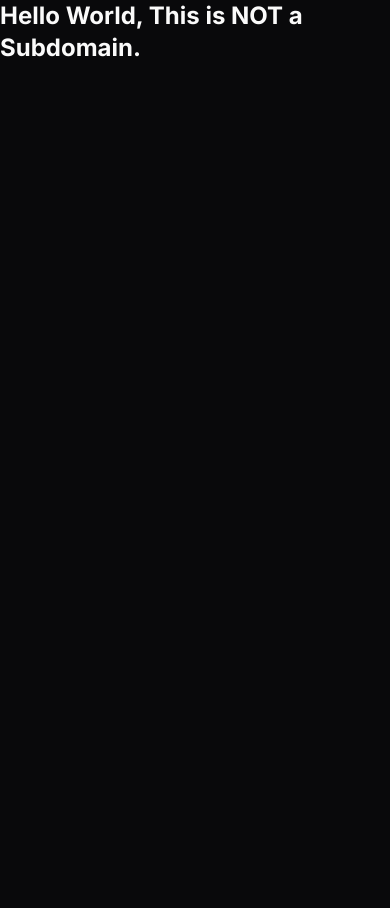
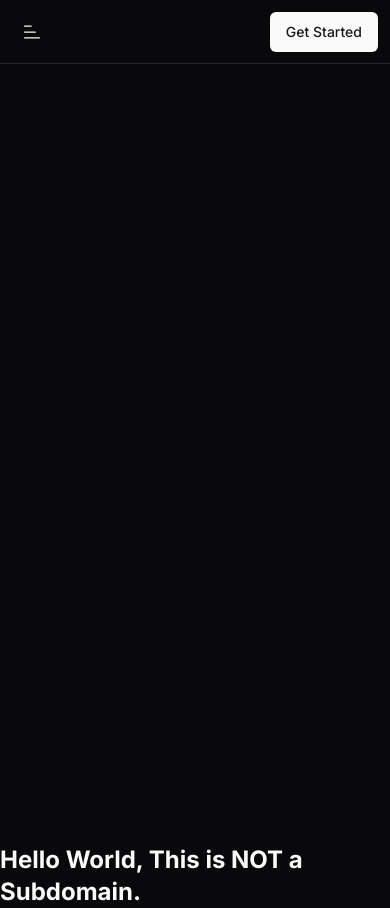
Before and after one commit to ramezj/astralics-v2, a Next.js app: page / in a window 390 px wide. Before the commit the page ends 844 px from the top, so only its background shows below. Built offline with nearby package versions, Linux system fonts and the light colour scheme; no server answers.

Commit message:
Basic Navbar implementation [ early WIP ]

```diff
--- a/app/page.tsx
+++ b/app/page.tsx
@@ -1,8 +1,12 @@
 import Image from "next/image";
+import { auth } from "@/auth";
+import { Navigation } from "@/components/shared/Navigation";
 
-export default function Home() {
+export default async function Home() {
+  const session = await auth();
   return (
     <>
+    <Navigation session={session}/>
     <h1 className="font-bold text-2xl">Hello World, This is NOT a Subdomain.</h1>
     </>
   );
--- /dev/null
+++ b/components/shared/Navigation.tsx
@@ -0,0 +1,101 @@
+'use client'
+import Link from "next/link"
+import { Button } from "@/components/ui/button"
+import { Sheet, SheetContent, SheetTrigger } from "@/components/ui/sheet"
+
+
+export function Navigation(props:any) {
+  return (
+    <div className="flex min-h-screen w-full flex-col">
+      <header className="sticky top-0 flex h-16 items-center gap-4 border-b bg-background px-3 lg:px-6 ">
+        <nav className="hidden flex-col gap-6 text-lg font-medium md:flex md:flex-row md:items-center md:gap-5 md:text-sm lg:gap-6">
+          <Link href="/" className="flex items-center gap-2 text-lg font-bold md:text-base">
+            astralics
+          </Link>
+          <Link href="/" className="text-foreground transition-colors hover:text-foreground font-semibold">
+            features
+          </Link>
+          <Link href="/" className="text-foreground transition-colors hover:text-foreground font-semibold">
+            demo
+          </Link>
+          <Link href="/" className="text-foreground transition-colors hover:text-foreground font-semibold">
+            pricing
+          </Link>
+        </nav>
+        <Sheet>
+          <SheetTrigger asChild>
+            <Button variant="ghost" size="icon" className="shrink-0 md:hidden">
+            <svg strokeWidth="1.5" viewBox="0 0 24 24" fill="none" xmlns="http://www.w3.org/2000/svg" className="h-5 w-5">
+            <path
+              d="M3 5H11"
+              stroke="currentColor"
+              strokeWidth="1.5"
+              strokeLinecap="round"
+              strokeLinejoin="round"
+            ></path>
+            <path
+              d="M3 12H16"
+              stroke="currentColor"
+              strokeWidth="1.5"
+              strokeLinecap="round"
+              strokeLinejoin="round"
+            ></path>
+            <path
+              d="M3 19H21"
+              stroke="currentColor"
+              strokeWidth="1.5"
+              strokeLinecap="round"
+              strokeLinejoin="round"
+            ></path>
+          </svg>
+              <span className="sr-only">Toggle navigation menu</span>
+            </Button>
+          </SheetTrigger>
+          <SheetContent side="left">
+            <nav className="grid gap-6 text-lg font-medium">
+              <Link
+                href="#"
+                className="flex items-center gap-2 text-lg font-bold"
+              >
+                astralics
+              </Link>
+              <Link href="#" className="hover:text-foreground">
+                Features
+              </Link>
+              <Link href="#" className="hover:text-foreground">
+                Demo
+              </Link>
+              <Link href="#" className="hover:text-foreground">
+                Pricing
+              </Link>
+            </nav>
+          </SheetContent>
+        </Sheet>
+        <div className="flex w-full items-center gap-4 md:ml-auto md:gap-2 lg:gap-4 ">
+          <div className="ml-auto flex-1 sm:flex-initial">
+          </div>
+          {
+            props.session
+            ?
+            <>
+                <Button asChild>
+                  <Link href='/choose-page'>
+                  Dashboard
+                  </Link>
+                  </Button>
+            </>
+
+            :
+            <>
+                <Button asChild>
+                  <Link href='/login'>
+                  Get Started
+                  </Link>
+                  </Button>
+            </>
+          }
+        </div>
+      </header>
+    </div>
+  )
+}
--- /dev/null
+++ b/components/ui/sheet.tsx
@@ -0,0 +1,140 @@
+"use client"
+
+import * as React from "react"
+import * as SheetPrimitive from "@radix-ui/react-dialog"
+import { cva, type VariantProps } from "class-variance-authority"
+import { X } from "lucide-react"
+
+import { cn } from "@/lib/utils"
+
+const Sheet = SheetPrimitive.Root
+
+const SheetTrigger = SheetPrimitive.Trigger
+
+const SheetClose = SheetPrimitive.Close
+
+const SheetPortal = SheetPrimitive.Portal
+
+const SheetOverlay = React.forwardRef<
+  React.ElementRef<typeof SheetPrimitive.Overlay>,
+  React.ComponentPropsWithoutRef<typeof SheetPrimitive.Overlay>
+>(({ className, ...props }, ref) => (
+  <SheetPrimitive.Overlay
+    className={cn(
+      "fixed inset-0 z-50 bg-black/80  data-[state=open]:animate-in data-[state=closed]:animate-out data-[state=closed]:fade-out-0 data-[state=open]:fade-in-0",
+      className
+    )}
+    {...props}
+    ref={ref}
+  />
+))
+SheetOverlay.displayName = SheetPrimitive.Overlay.displayName
+
+const sheetVariants = cva(
+  "fixed z-50 gap-4 bg-background p-6 shadow-lg transition ease-in-out data-[state=open]:animate-in data-[state=closed]:animate-out data-[state=closed]:duration-300 data-[state=open]:duration-500",
+  {
+    variants: {
+      side: {
+        top: "inset-x-0 top-0 border-b data-[state=closed]:slide-out-to-top data-[state=open]:slide-in-from-top",
+        bottom:
+          "inset-x-0 bottom-0 border-t data-[state=closed]:slide-out-to-bottom data-[state=open]:slide-in-from-bottom",
+        left: "inset-y-0 left-0 h-full w-3/4 border-r data-[state=closed]:slide-out-to-left data-[state=open]:slide-in-from-left sm:max-w-sm",
+        right:
+          "inset-y-0 right-0 h-full w-3/4  border-l data-[state=closed]:slide-out-to-right data-[state=open]:slide-in-from-right sm:max-w-sm",
+      },
+    },
+    defaultVariants: {
+      side: "right",
+    },
+  }
+)
+
+interface SheetContentProps
+  extends React.ComponentPropsWithoutRef<typeof SheetPrimitive.Content>,
+    VariantProps<typeof sheetVariants> {}
+
+const SheetContent = React.forwardRef<
+  React.ElementRef<typeof SheetPrimitive.Content>,
+  SheetContentProps
+>(({ side = "right", className, children, ...props }, ref) => (
+  <SheetPortal>
+    <SheetOverlay />
+    <SheetPrimitive.Content
+      ref={ref}
+      className={cn(sheetVariants({ side }), className)}
+      {...props}
+    >
+      {children}
+      <SheetPrimitive.Close className="absolute right-4 top-4 rounded-sm opacity-70 ring-offset-background transition-opacity hover:opacity-100 focus:outline-none focus:ring-2 focus:ring-ring focus:ring-offset-2 disabled:pointer-events-none data-[state=open]:bg-secondary">
+        <X className="h-4 w-4" />
+        <span className="sr-only">Close</span>
+      </SheetPrimitive.Close>
+    </SheetPrimitive.Content>
+  </SheetPortal>
+))
+SheetContent.displayName = SheetPrimitive.Content.displayName
+
+const SheetHeader = ({
+  className,
+  ...props
+}: React.HTMLAttributes<HTMLDivElement>) => (
+  <div
+    className={cn(
+      "flex flex-col space-y-2 text-center sm:text-left",
+      className
+    )}
+    {...props}
+  />
+)
+SheetHeader.displayName = "SheetHeader"
+
+const SheetFooter = ({
+  className,
+  ...props
+}: React.HTMLAttributes<HTMLDivElement>) => (
+  <div
+    className={cn(
+      "flex flex-col-reverse sm:flex-row sm:justify-end sm:space-x-2",
+      className
+    )}
+    {...props}
+  />
+)
+SheetFooter.displayName = "SheetFooter"
+
+const SheetTitle = React.forwardRef<
+  React.ElementRef<typeof SheetPrimitive.Title>,
+  React.ComponentPropsWithoutRef<typeof SheetPrimitive.Title>
+>(({ className, ...props }, ref) => (
+  <SheetPrimitive.Title
+    ref={ref}
+    className={cn("text-lg font-semibold text-foreground", className)}
+    {...props}
+  />
+))
+SheetTitle.displayName = SheetPrimitive.Title.displayName
+
+const SheetDescription = React.forwardRef<
+  React.ElementRef<typeof SheetPrimitive.Description>,
+  React.ComponentPropsWithoutRef<typeof SheetPrimitive.Description>
+>(({ className, ...props }, ref) => (
+  <SheetPrimitive.Description
+    ref={ref}
+    className={cn("text-sm text-muted-foreground", className)}
+    {...props}
+  />
+))
+SheetDescription.displayName = SheetPrimitive.Description.displayName
+
+export {
+  Sheet,
+  SheetPortal,
+  SheetOverlay,
+  SheetTrigger,
+  SheetClose,
+  SheetContent,
+  SheetHeader,
+  SheetFooter,
+  SheetTitle,
+  SheetDescription,
+}
```
